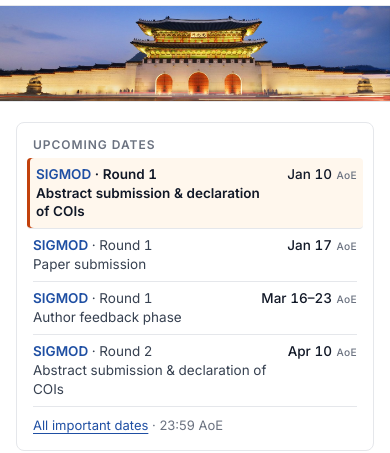
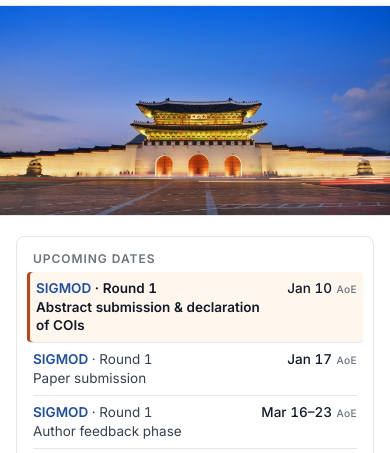
Before and after one commit to sigmod-org/new-sigmod-conf-template, an Eleventy site: page content/pages/home.md in a window 390 px wide. Shown: the part 169-622 px from the top of the page. Built offline with nearby package versions, Linux system fonts and the light colour scheme; Eleventy itself is replaced by a stand-in of ours; files that its build step writes are made by us from their sources.

Commit message:
Update DBCares link, widen the right column, taller banner
- DBCares now links to https://dbdni.github.io/pages/dbcares
- Right column 240px -> 280px (270px on laptops) and the track/round
  line in Upcoming dates no longer breaks
- Homepage banner 260px -> 420px (inner pages 160px, phones 210/110px)

```diff
--- a/content/pages/home.md
+++ b/content/pages/home.md
@@ -20,7 +20,7 @@ See all [organizers](/org/conference/).
 
 ## SIGMOD/PODS 2028 Anti-Harassment Policy
 
-SIGMOD/PODS 2028 adheres to the [ACM Policy Against Harassment](https://www.acm.org/special-interest-groups/volunteer-resources/officers-manual/policy-against-discrimination-and-harassment). Any participant who experiences unacceptable behavior may contact any current member of the [SIGMOD Executive Committee](https://sigmod.org/about-sigmod/) and the [PODS Executive Committee](https://sigmod.org/pods/pods-organization/) or [DBCares](http://www.sigmod2020.org/dbcares.shtml). Please be assured that if you approach us, your concerns will be kept in strict confidence, and we will consult with you on any actions taken.
+SIGMOD/PODS 2028 adheres to the [ACM Policy Against Harassment](https://www.acm.org/special-interest-groups/volunteer-resources/officers-manual/policy-against-discrimination-and-harassment). Any participant who experiences unacceptable behavior may contact any current member of the [SIGMOD Executive Committee](https://sigmod.org/about-sigmod/) and the [PODS Executive Committee](https://sigmod.org/pods/pods-organization/) or [DBCares](https://dbdni.github.io/pages/dbcares). Please be assured that if you approach us, your concerns will be kept in strict confidence, and we will consult with you on any actions taken.
 
 ## SIGMOD/PODS 2028 Privacy Policy
 
--- a/eleventy.config.js
+++ b/eleventy.config.js
@@ -139,7 +139,7 @@ function upcomingBox(n = 4, title = "Upcoming dates") {
   const items = all.map((m) => {
     const hide = isPast(m.v) || shown >= n;
     if (!hide) shown++;
-    return `<li class="${dcls(m.v)}" ${dattr(m.v)}${hide ? " hidden" : ""}><span><a href="${hrefOf(m.page)}">${esc(shortTrack(m.track))}</a>${m.round ? " · " + esc(m.round) : ""}<br>${esc(m.label)}</span><time datetime="${span(m.v).a}">${fmt(m.v, false)} ${AOE_TAG}</time></li>`;
+    return `<li class="${dcls(m.v)}" ${dattr(m.v)}${hide ? " hidden" : ""}><span><span class="nowrap"><a href="${hrefOf(m.page)}">${esc(shortTrack(m.track))}</a>${m.round ? " · " + esc(m.round) : ""}</span><br>${esc(m.label)}</span><time datetime="${span(m.v).a}">${fmt(m.v, false)} ${AOE_TAG}</time></li>`;
   });
   const note = site.dates_note ? `<p class="small upnote">${esc(site.dates_note_short || "Placeholder dates")}</p>` : "";
   return `<div class="upbox"><h2>${esc(title)}</h2>${note}<ul class="dlist compact" data-upcoming="${n}">${items.join("")}</ul><p class="none"${shown ? " hidden" : ""}>All submission deadlines have passed.</p><p class="small"><a href="/calls/dates/">All important dates</a> · 23:59 AoE</p></div>`;
--- a/theme/style.css
+++ b/theme/style.css
@@ -168,12 +168,12 @@ table.dates tbody th { min-width: 128px; }
 .when b { display: block; color: var(--ink); font-weight: 600; }
 .when span { color: var(--muted); }
 
-.banner { height: 120px; position: relative; overflow: hidden; border-bottom: 1px solid var(--line); background: var(--bg2); }
-.banner.tall { height: 260px; }
+.banner { height: 160px; position: relative; overflow: hidden; border-bottom: 1px solid var(--line); background: var(--bg2); }
+.banner.tall { height: 420px; }
 .banner img { position: absolute; inset: 0; width: 100%; height: 100%; object-fit: cover; }
 .banner .cap { position: absolute; right: 16px; bottom: 10px; font-size: 12px; color: var(--muted); background: rgba(255,255,255,.85); padding: 2px 8px; border-radius: 4px; }
 
-.page { display: grid; grid-template-columns: 230px minmax(0, 1fr) 240px; gap: 48px; padding-top: 32px; padding-bottom: 72px; align-items: start; min-height: 55vh; }
+.page { display: grid; grid-template-columns: 230px minmax(0, 1fr) 280px; gap: 48px; padding-top: 32px; padding-bottom: 72px; align-items: start; min-height: 55vh; }
 .col { font-size: 14.5px; }
 .col .upbox { margin-bottom: 26px; }
 .grp { margin-bottom: 26px; }
@@ -197,7 +197,7 @@ table.dates tbody th { min-width: 128px; }
 .foot a { color: #dbe3f0; }
 
 @media (max-width: 1180px) {
-  .page { grid-template-columns: 240px minmax(0, 1fr); grid-template-rows: auto 1fr; }
+  .page { grid-template-columns: 270px minmax(0, 1fr); grid-template-rows: auto 1fr; }
   .left { grid-column: 1; grid-row: 1; }
   .right { grid-column: 1; grid-row: 2; }
   main { grid-column: 2; grid-row: 1 / span 2; }
@@ -214,7 +214,8 @@ table.dates tbody th { min-width: 128px; }
   .brand .logo svg { height: 38px; }
   .brand .name { font-size: 23px; }
   .brand .full { font-size: 12px; }
-  .banner, .banner.tall { height: 96px; }
+  .banner { height: 110px; }
+  .banner.tall { height: 210px; }
   .banner .cap { display: none; }
   .menu-open .drawer { display: block; background: var(--bg2); border-bottom: 1px solid var(--line); }
   .drawer .wrap { padding-top: 8px; padding-bottom: 16px; }
@@ -241,3 +242,4 @@ table.dates tbody th { min-width: 128px; }
 /* Long links (e.g. submission URLs) wrap instead of widening the page on phones */
 .prose { overflow-wrap: break-word; }
 .prose td, .prose th { overflow-wrap: anywhere; }
+.nowrap { white-space: nowrap; }
```
